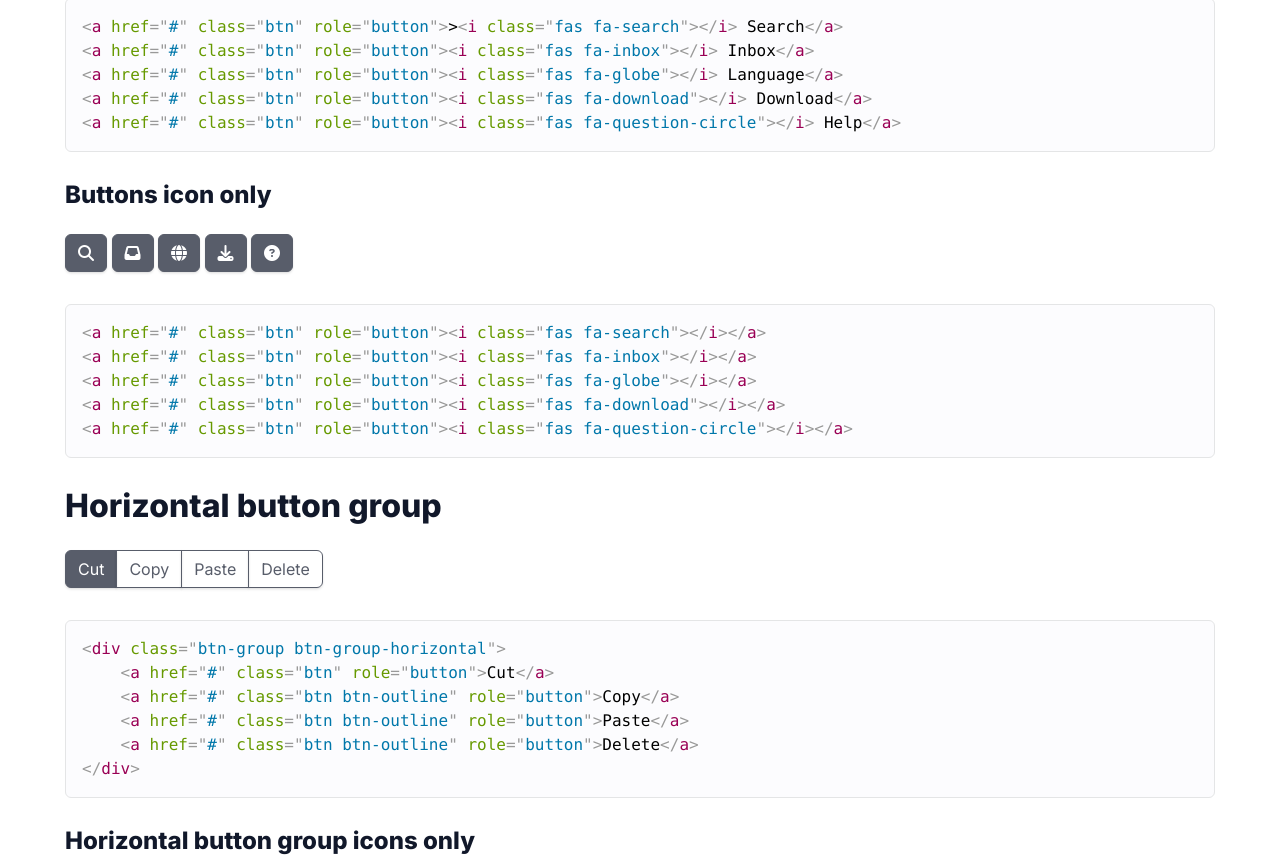
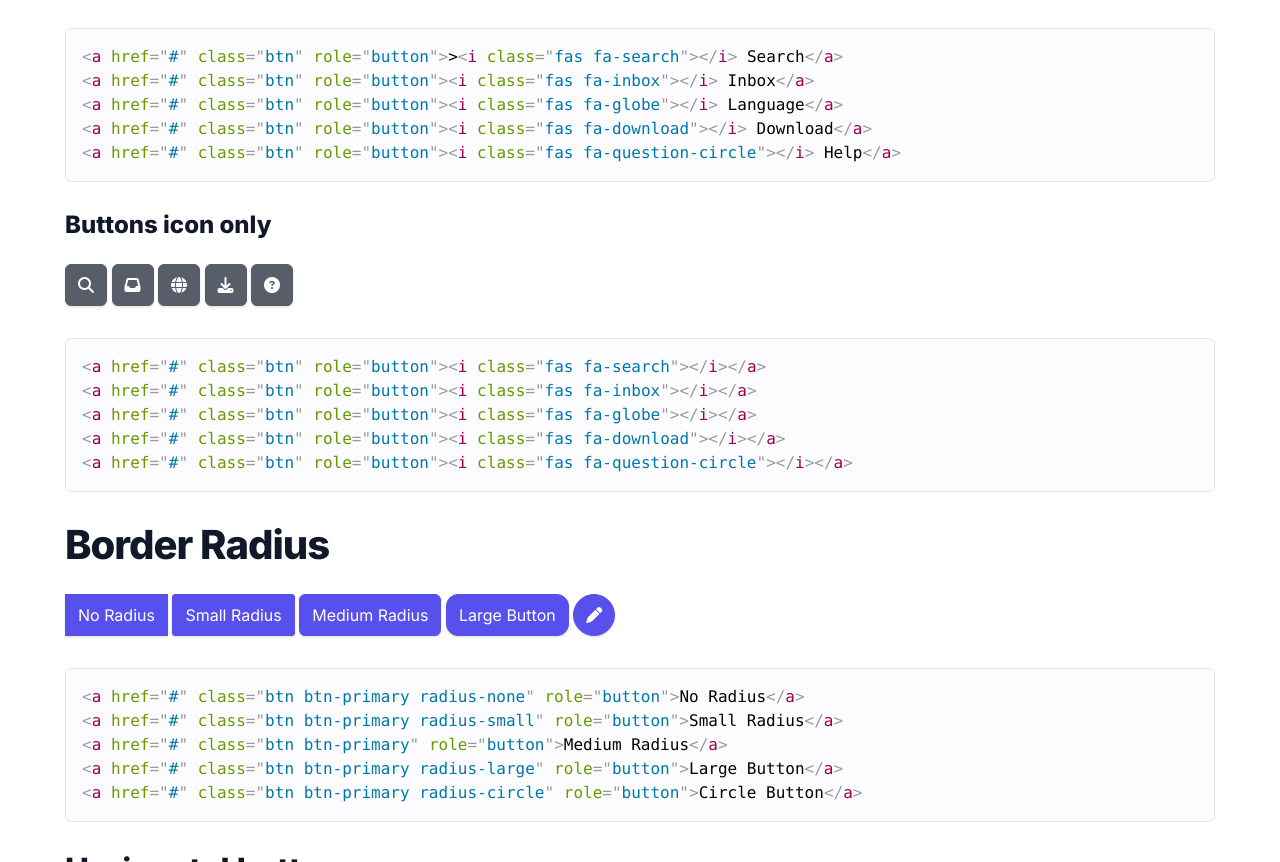
Before and after one commit to jeffbredenkamp/not-another-button-component, a website: page landing-page/index.html in a window 1280 px wide. Shown: the part 1938-2800 px from the top of the page. Drawn offline with Linux system fonts and the light colour scheme.

Commit message:
border radius modifier added

```diff
--- a/landing-page/css/styles.scss
+++ b/landing-page/css/styles.scss
@@ -152,7 +152,7 @@ h1, h2, h3, h4, h5, h6 {
     flex: 0 0 auto;
     aspect-ratio: 1 / 1;
     border-radius: 100%;
-    opacity: .5;
+    opacity: 1;
     border: 1px solid #dedcfb;
     }
 
@@ -167,7 +167,7 @@ h1, h2, h3, h4, h5, h6 {
     flex: 0 0 auto;
     aspect-ratio: 1 / 1;
     border-radius: 100%;
-    opacity: .4;
+    opacity: .75;
     border: 1px solid #dedcfb;
     }
 
@@ -182,7 +182,7 @@ h1, h2, h3, h4, h5, h6 {
         flex: 0 0 auto;
         aspect-ratio: 1 / 1;
         border-radius: 100%;
-        opacity: .3;
+        opacity: .5;
         border: 1px solid #dedcfb;
         }
     h1 {
--- a/landing-page/index.html
+++ b/landing-page/index.html
@@ -120,6 +120,21 @@
 </code></pre>
 
 
+<h2>Border Radius</h2>
+
+<a href="#" class="btn btn-primary radius-none" role="button">No Radius</a>
+<a href="#" class="btn btn-primary radius-small" role="button">Small Radius</a>
+<a href="#" class="btn btn-primary" role="button">Medium Radius</a>
+<a href="#" class="btn btn-primary radius-large" role="button">Large Button</a>
+<a href="#" class="btn btn-primary radius-circle" role="button"><i class="fa-solid fa-pen"></i></a>
+
+<pre><code class="language-markup">&lt;a href="#" class="btn btn-primary radius-none" role="button"&gt;No Radius&lt;/a&gt;
+&lt;a href="#" class="btn btn-primary radius-small" role="button">Small Radius&lt;/a&gt;
+&lt;a href="#" class="btn btn-primary" role="button">Medium Radius&lt;/a&gt;
+&lt;a href="#" class="btn btn-primary radius-large" role="button">Large Button&lt;/a&gt;
+&lt;a href="#" class="btn btn-primary radius-circle" role="button">Circle Button&lt;/a&gt;
+</code></pre>
+
         <h3>Horizontal button group</h3>
 
         <div class="btn-group btn-group-horizontal">
--- a/source/not-another-button-component.scss
+++ b/source/not-another-button-component.scss
@@ -6,6 +6,12 @@ $secondary: #967adc;
 $success: #14c6a4;
 $warning: #fec800;
 $error: #ff4156;
+
+// Radius
+$radius-small: 3px;
+$radius-medium: 6px;
+$radius-large: 12px;
+$radius-circle: 50%;
 
 // Buttons Component
 
@@ -22,10 +28,10 @@ $error: #ff4156;
   -ms-user-select: none;
   user-select: none;
   border: 1px solid $default;
-  padding: 0.375rem .75rem;
+  padding: 0.75rem .75rem;
   font-size: 1rem;
-  line-height: 1.5;
-  border-radius: 6px;
+  line-height: 1;
+  border-radius: $radius-medium;
   transition: color 0.15s ease-in-out, background-color 0.15s ease-in-out,
   border-color 0.15s ease-in-out, box-shadow 0.15s ease-in-out;
   margin-bottom: 0.25rem;
@@ -103,12 +109,30 @@ $error: #ff4156;
   // Size
 
   &.small {
-    padding: 0.1875rem 0.375rem;
+    padding: 0.375rem 0.375rem;
     font-size: 0.75rem;
   }
   &.large {
-    padding: 0.75rem 1.5rem;
+    padding: 1.5rem 1.5rem;
     font-size: 1.25rem;
+  }
+
+  // Radius
+
+  &.radius-none {
+    border-radius: 0;
+  }
+
+  &.radius-small {
+    border-radius: $radius-small;
+  }
+
+  &.radius-large {
+    border-radius: $radius-large;
+  }
+
+  &.radius-circle {
+    border-radius: $radius-circle;
   }
 
   // Disabled
```
Also changed, not shown: example.html (+7 -0 lines), README.md, dist/not-another-button-component.css, landing-page/css/styles.css, 1 other file.
